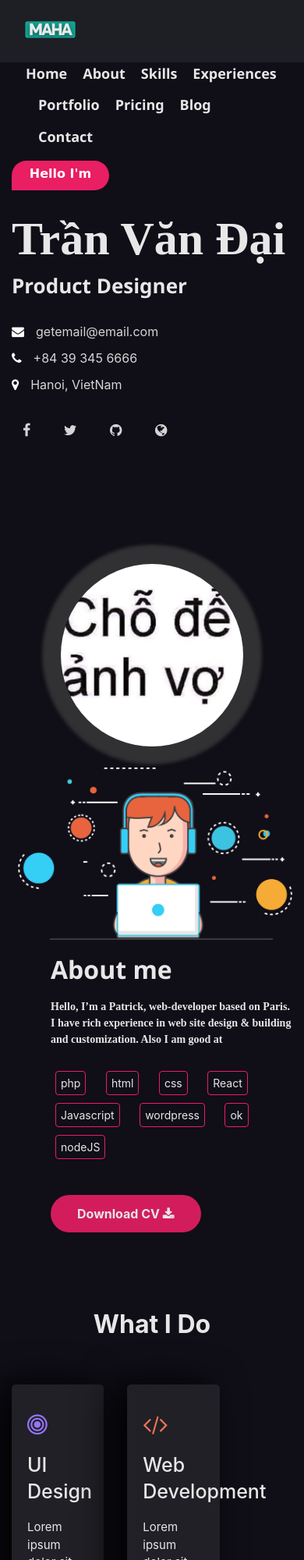
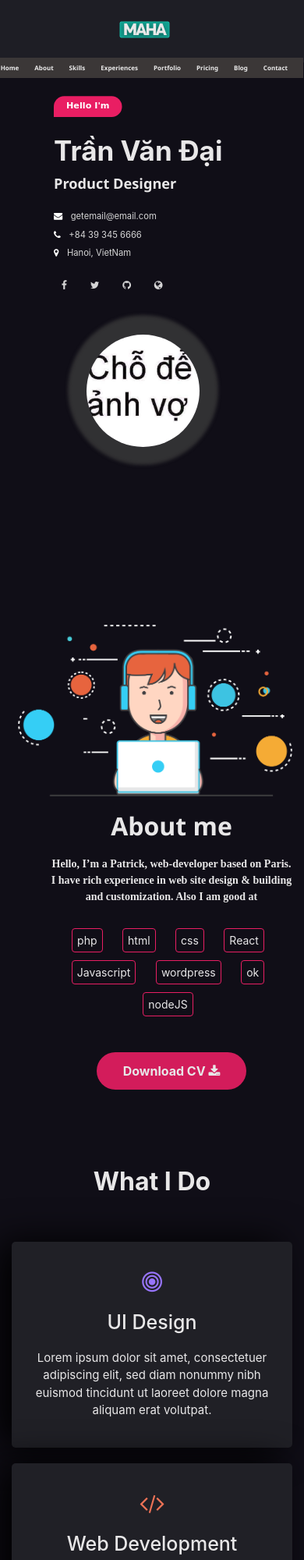
Before and after one commit to daitran26/daitran26.github.io, a plain HTML site: page 3-7/index.html in a window 390 px wide. Shown: the top 2000 px of the page at 78% size. Drawn offline with Linux system fonts and the light colour scheme.

Commit message:
reponsive lan 1

```diff
--- a/3-7/1.css
+++ b/3-7/1.css
@@ -544,3 +544,42 @@ button#form-submit {
 .active{
     border-bottom: 2px solid rgb(56, 178, 226);
 }
+@media(max-width:576px){
+    *{}
+    .menuto a.navbar-brand {
+        margin-left: 37%;
+    }
+    .menuto ul.navbar-nav.mr-auto.mt-1.mt-lg-1.float-xs-right li {
+        font-size: 8px;
+    }
+    .menuto ul.navbar-nav.mr-auto.mt-1.mt-lg-1.float-xs-right {
+        width: 119%;
+        background: rgb(59, 55, 55);
+        text-align: center;
+        margin-right: -30px;
+        box-sizing: border-box;
+    }
+    .home .infor {
+        transform: scale(0.7);
+        margin-top: -120px;
+    }
+    .infor .name {
+        font-size: 50px;
+        font-family: revert;
+    }
+    .home .anh {
+        width: 222px;
+        margin-left: 16%;
+        margin-top: -35%;
+    }
+    div#so1 {
+        margin-top: -47%;
+    }
+    div#so2 {
+        padding-top: 300%;
+    }
+    .whatido .cot {
+        max-width: 100%;
+        margin-bottom: 20px;
+    }
+}
--- a/3-7/index.html
+++ b/3-7/index.html
@@ -47,7 +47,7 @@
 	<div class="home">
 		<div class="container">
 			<div class="row">
-				<div class="col-sm-6">
+				<div class="col-sm-6 col-xs-12">
 					<div class="infor">
 						<div class="hello">Hello I'm</div>
 						<div class="name">Trần Văn Đại</div>
@@ -82,12 +82,12 @@
 						<img src="img/logo3.png" alt="#" style="width:100%; height:100%;">
 					</div>
 				</div>
-				<div class="col-sm-12 float-xs-left col-md-6">
+				<div class="col-sm-12 float-xs-left col-md-6 text-xs-center">
 					<div class="ttabout" style="visibility: visible;animation-duration: 0.8s;animation-delay: 0.3s;animation-name: fadeInUp;">
 						<h2>About me</h2>
 						<p>Hello, I’m a Patrick, web-developer based on Paris.
 						I have rich experience in web site design & building and customization. Also I am good at</p>
-						<ul class="laguage">
+						<ul class="laguage text-xs-center">
 							<li>php</li>
 							<li>html</li>
 							<li>css</li>
@@ -108,19 +108,19 @@
 					<div class="col-sm-12 tieudeto text-xs-center">
 						<h2>What I Do</h2>
 					</div>
-					<div class="col-sm-4 cot float-sm-left">
+					<div class="col-sm-4 cot float-sm-left text-xs-center">
 						<i class="fa fa-bullseye" aria-hidden="true" style="color: #9774fa;"></i>
 						<h3>UI Design</h3>
 						<p>Lorem ipsum dolor sit amet, consectetuer adipiscing elit,
 						sed diam nonummy nibh euismod tincidunt ut laoreet dolore magna aliquam erat volutpat.</p>
 					</div>
-					<div class="col-sm-4 cot float-sm-left">
+					<div class="col-sm-4 cot float-sm-left text-xs-center">
 						<i class="fa fa-code" aria-hidden="true" style="color: #ed7256;"></i>
 						<h3>Web Development</h3>
 						<p>Lorem ipsum dolor sit amet, consectetuer adipiscing elit,
 						 sed diam nonummy nibh euismod tincidunt ut laoreet dolore magna aliquam erat volutpat.</p>
 					</div>
-					<div class="col-sm-4 cot float-sm-left abc">
+					<div class="col-sm-4 cot float-sm-left abc text-xs-center">
 						<i class="fa fa-object-ungroup" aria-hidden="true" style="color: #2796e2;"></i>
 						<h3>App Development</h3>
 						<p>Lorem ipsum dolor sit amet, consectetuer adipiscing elit,
```
